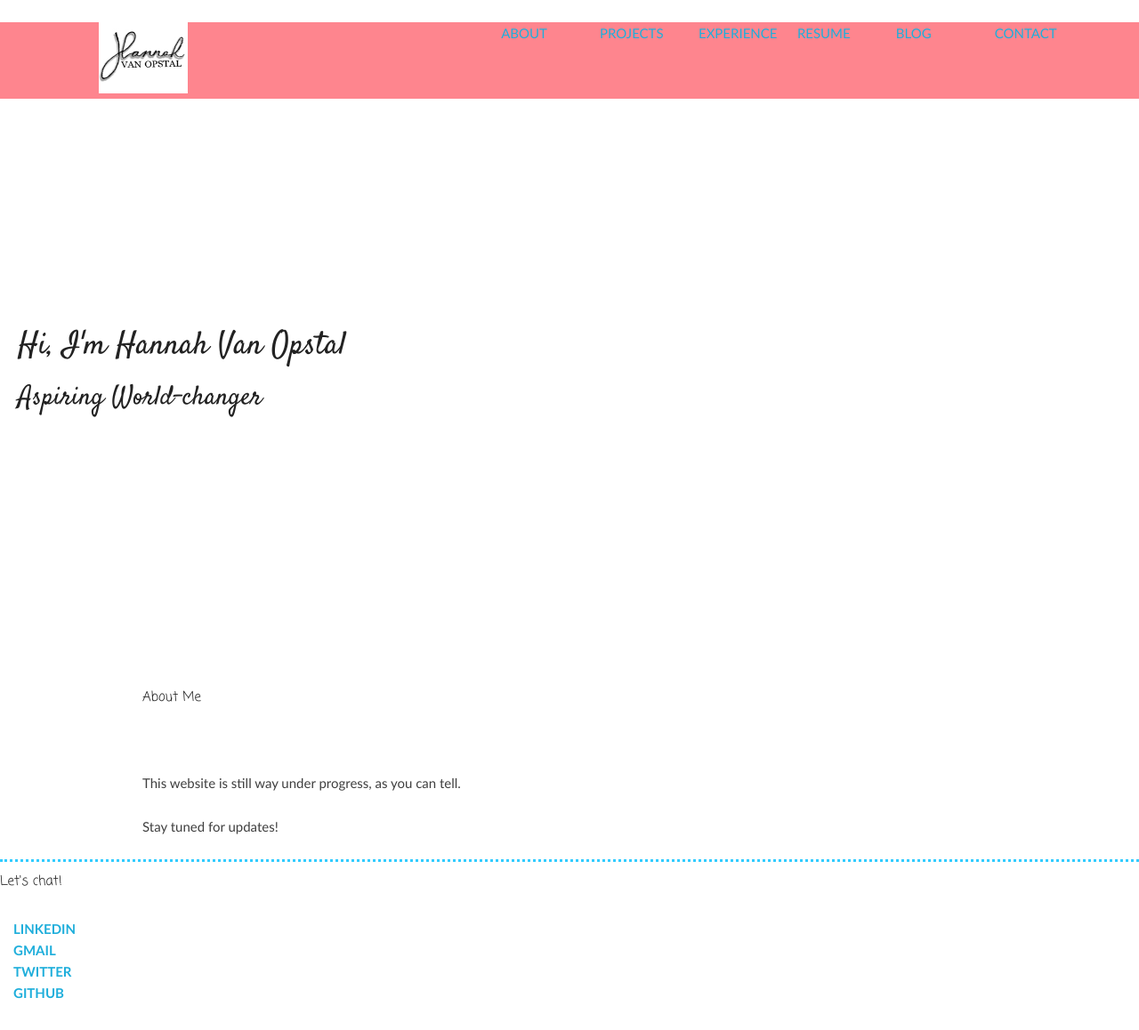
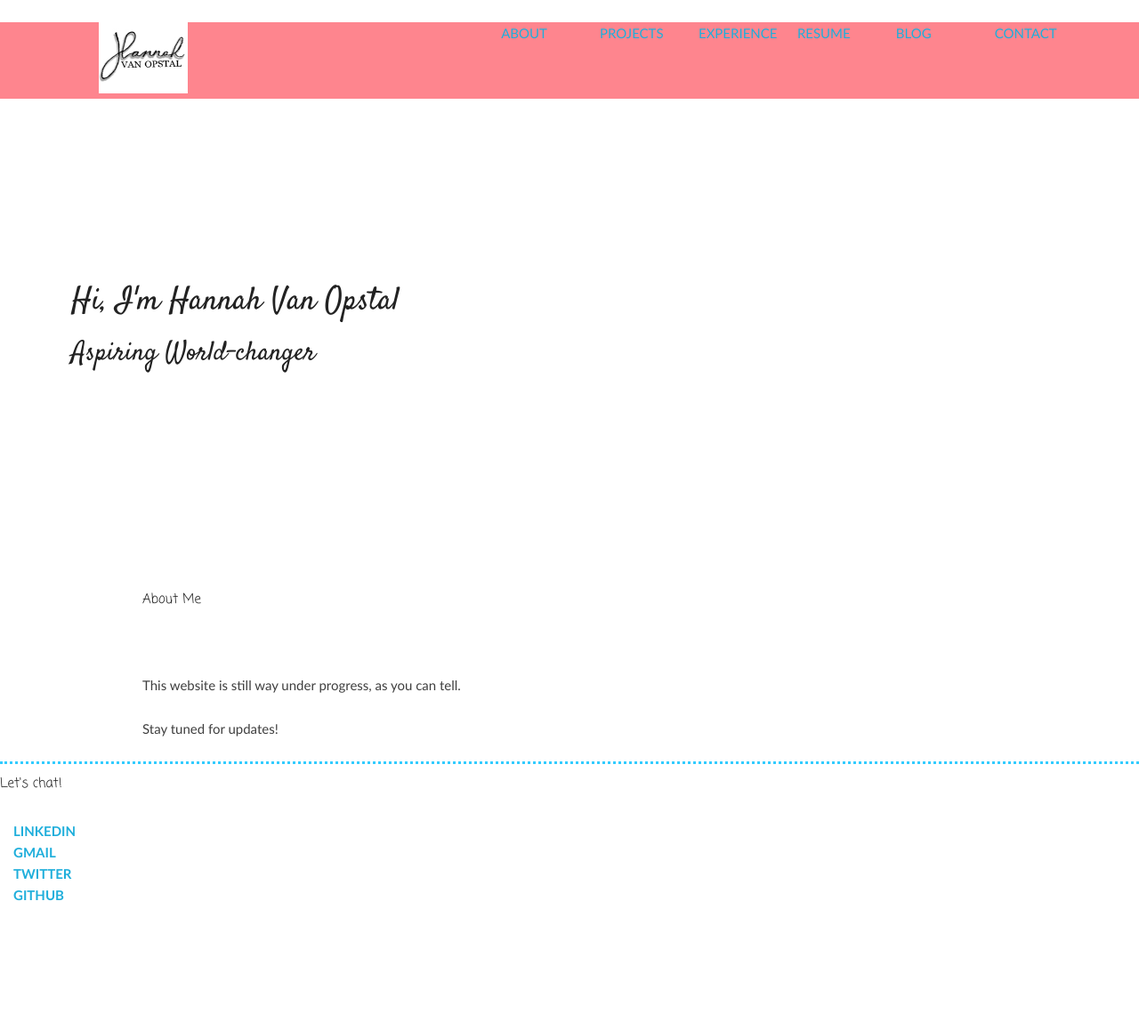
Before and after one commit to hvanopstal/hvanopstal.github.io, a Jekyll site: the page index.html, which Jekyll copies as it is, in a window 1280 px wide. Shown: the whole page at 89% size. Built offline with Jekyll 4.4.1, drawn with Linux system fonts in a browser that asks for light colours; some web fonts are replaced; after the commit the page ends 1048 px from its top, so only the background shows below that.

Commit message:
Update main.css

```diff
--- a/css/main.css
+++ b/css/main.css
@@ -70,9 +70,9 @@ div.navigation-bar {
 }
 div.intro {
   font-family: "Satisfy", "Calibri", Arial;
-  margin-left: 20px;
-  margin-top: 250px;
-  margin-bottom: 300px;
+  margin-left: 80px;
+  margin-top: 200px;
+  margin-bottom: 240px;
 }
 div.intro-welcome {
   font-size: 2.4em;
```
